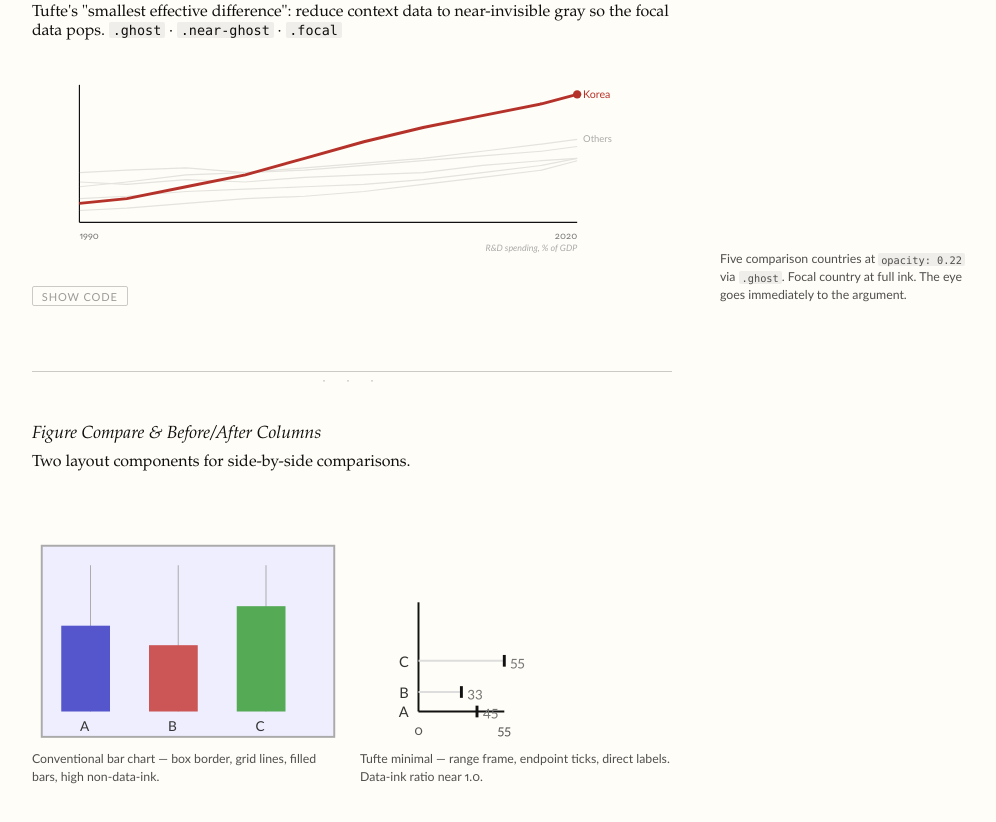
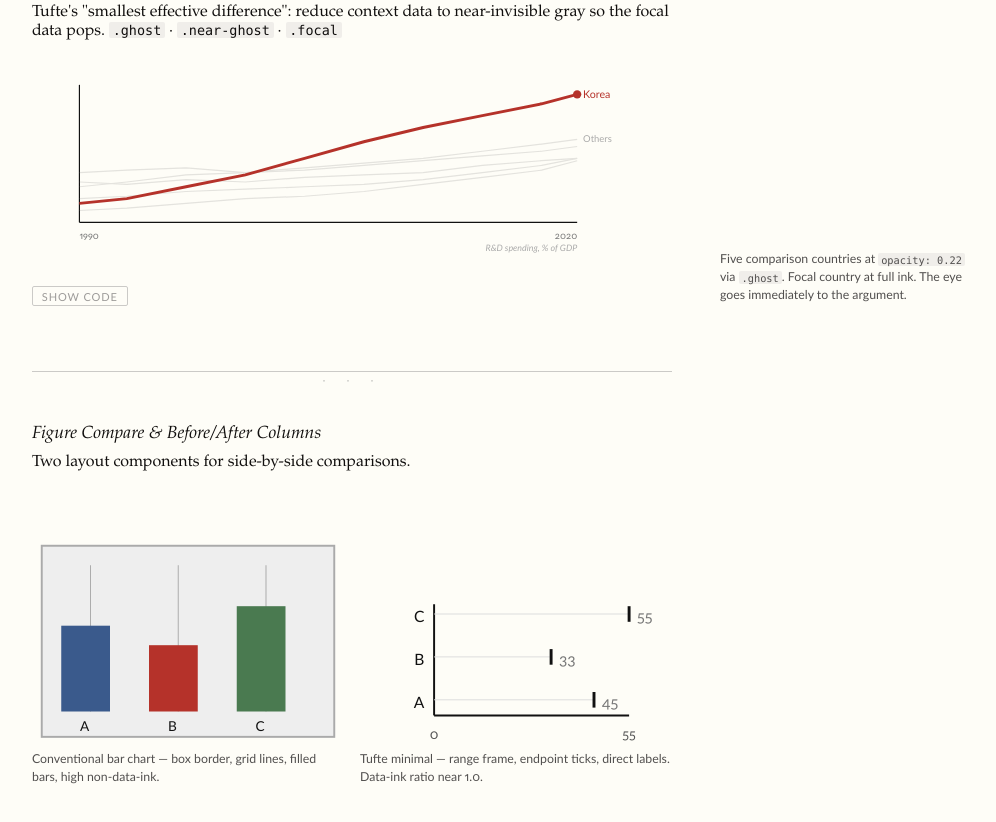
Before and after one commit to andrewxhill/tufte2, a website: page docs/index.html in a window 1280 px wide. Shown: the part 11164-11986 px from the top of the page, without its empty margins (134-1130 px from the left). Drawn offline with Linux system fonts and the light colour scheme; a web font is replaced by a local one.

Commit message:
Fix figure-compare alignment and dark mode colors
- Redesign Tufte minimal chart to use full SVG width (was cramped to ~40%)
- Replace hardcoded hex colors in conventional bar chart with CSS variables
  for proper dark mode adaptation

```diff
--- a/docs/index.html
+++ b/docs/index.html
@@ -1219,36 +1219,43 @@ document.getElementById('themeToggle')
 <div class="figure-compare">
   <figure>
     <svg viewBox="0 0 160 110" style="display:block;width:100%">
-      <rect x="5" y="5" width="150" height="98" fill="#eeeeff" style="stroke:var(--svg-ghost)" stroke-width="1"/>
+      <rect x="5" y="5" width="150" height="98" style="fill:var(--svg-faint);stroke:var(--svg-ghost)" stroke-width="1"/>
       <line x1="30" y1="15" x2="30" y2="90" style="stroke:var(--svg-ghost)" stroke-width="0.5"/>
       <line x1="75" y1="15" x2="75" y2="90" style="stroke:var(--svg-ghost)" stroke-width="0.5"/>
       <line x1="120" y1="15" x2="120" y2="90" style="stroke:var(--svg-ghost)" stroke-width="0.5"/>
-      <rect x="15" y="46" width="25" height="44" fill="#5555cc"/>
-      <rect x="60" y="56" width="25" height="34" fill="#cc5555"/>
-      <rect x="105" y="36" width="25" height="54" fill="#55aa55"/>
-      <text x="27" y="100" text-anchor="middle" font-family="Gill Sans,Calibri,sans-serif" font-size="7" style="fill:var(--svg-dark-rule)">A</text>
-      <text x="72" y="100" text-anchor="middle" font-family="Gill Sans,Calibri,sans-serif" font-size="7" style="fill:var(--svg-dark-rule)">B</text>
-      <text x="117" y="100" text-anchor="middle" font-family="Gill Sans,Calibri,sans-serif" font-size="7" style="fill:var(--svg-dark-rule)">C</text>
+      <rect x="15" y="46" width="25" height="44" style="fill:var(--svg-blue)"/>
+      <rect x="60" y="56" width="25" height="34" style="fill:var(--svg-red)"/>
+      <rect x="105" y="36" width="25" height="54" style="fill:var(--svg-green)"/>
+      <text x="27" y="100" text-anchor="middle" font-family="Gill Sans,Calibri,sans-serif" font-size="7" style="fill:var(--svg-ink)">A</text>
+      <text x="72" y="100" text-anchor="middle" font-family="Gill Sans,Calibri,sans-serif" font-size="7" style="fill:var(--svg-ink)">B</text>
+      <text x="117" y="100" text-anchor="middle" font-family="Gill Sans,Calibri,sans-serif" font-size="7" style="fill:var(--svg-ink)">C</text>
     </svg>
     <figcaption>Conventional bar chart — box border, grid lines, filled bars, high non-data-ink.</figcaption>
   </figure>
   <figure>
     <svg viewBox="0 0 160 110" style="display:block;width:100%">
-      <line x1="30" y1="34" x2="30" y2="90" style="stroke:var(--svg-ink)" stroke-width="1"/>
-      <line x1="30" y1="90" x2="74" y2="90" style="stroke:var(--svg-ink)" stroke-width="1"/>
-      <line x1="30" y1="80" x2="52" y2="80" style="stroke:var(--svg-soft)" stroke-width="1"/>
-      <line x1="30" y1="64" x2="74" y2="64" style="stroke:var(--svg-soft)" stroke-width="1"/>
-      <line x1="60" y1="87" x2="60" y2="93" style="stroke:var(--svg-ink)" stroke-width="1.5"/>
-      <line x1="52" y1="77" x2="52" y2="83" style="stroke:var(--svg-ink)" stroke-width="1.5"/>
-      <line x1="74" y1="61" x2="74" y2="67" style="stroke:var(--svg-ink)" stroke-width="1.5"/>
-      <text x="25" y="93" text-anchor="end" font-family="Gill Sans,Calibri,sans-serif" font-size="7.5" style="fill:var(--svg-dark-rule)">A</text>
-      <text x="25" y="83" text-anchor="end" font-family="Gill Sans,Calibri,sans-serif" font-size="7.5" style="fill:var(--svg-dark-rule)">B</text>
-      <text x="25" y="67" text-anchor="end" font-family="Gill Sans,Calibri,sans-serif" font-size="7.5" style="fill:var(--svg-dark-rule)">C</text>
-      <text x="63" y="93" font-family="Gill Sans,Calibri,sans-serif" font-size="7.5" style="fill:var(--svg-mid)">45</text>
-      <text x="55" y="83" font-family="Gill Sans,Calibri,sans-serif" font-size="7.5" style="fill:var(--svg-mid)">33</text>
-      <text x="77" y="67" font-family="Gill Sans,Calibri,sans-serif" font-size="7.5" style="fill:var(--svg-mid)">55</text>
-      <text x="30" y="102" text-anchor="middle" font-family="Gill Sans,Calibri,sans-serif" font-size="7" style="fill:var(--svg-margin)">0</text>
-      <text x="74" y="102" text-anchor="middle" font-family="Gill Sans,Calibri,sans-serif" font-size="7" style="fill:var(--svg-margin)">55</text>
+      <!-- Range frame: Y-axis spans data rows, X-axis spans data range -->
+      <line x1="38" y1="35" x2="38" y2="92" style="stroke:var(--svg-ink)" stroke-width="1"/>
+      <line x1="38" y1="92" x2="138" y2="92" style="stroke:var(--svg-ink)" stroke-width="1"/>
+      <!-- Leader lines (light) from axis to endpoint tick -->
+      <line x1="38" y1="40" x2="138" y2="40" style="stroke:var(--svg-soft)" stroke-width="0.5"/>
+      <line x1="38" y1="62" x2="98"  y2="62" style="stroke:var(--svg-soft)" stroke-width="0.5"/>
+      <line x1="38" y1="84" x2="120" y2="84" style="stroke:var(--svg-soft)" stroke-width="0.5"/>
+      <!-- Endpoint ticks — the data marks -->
+      <line x1="138" y1="36" x2="138" y2="44" style="stroke:var(--svg-ink)" stroke-width="1.5"/>
+      <line x1="98"  y1="58" x2="98"  y2="66" style="stroke:var(--svg-ink)" stroke-width="1.5"/>
+      <line x1="120" y1="80" x2="120" y2="88" style="stroke:var(--svg-ink)" stroke-width="1.5"/>
+      <!-- Row labels -->
+      <text x="33" y="44"  text-anchor="end" font-family="Gill Sans,Calibri,sans-serif" font-size="8" style="fill:var(--svg-ink)">C</text>
+      <text x="33" y="66"  text-anchor="end" font-family="Gill Sans,Calibri,sans-serif" font-size="8" style="fill:var(--svg-ink)">B</text>
+      <text x="33" y="88"  text-anchor="end" font-family="Gill Sans,Calibri,sans-serif" font-size="8" style="fill:var(--svg-ink)">A</text>
+      <!-- Direct value labels -->
+      <text x="142" y="44"  font-family="Gill Sans,Calibri,sans-serif" font-size="8" style="fill:var(--svg-mid)">55</text>
+      <text x="102" y="66"  font-family="Gill Sans,Calibri,sans-serif" font-size="8" style="fill:var(--svg-mid)">33</text>
+      <text x="124" y="88"  font-family="Gill Sans,Calibri,sans-serif" font-size="8" style="fill:var(--svg-mid)">45</text>
+      <!-- Axis scale -->
+      <text x="38"  y="104" text-anchor="middle" font-family="Gill Sans,Calibri,sans-serif" font-size="7" style="fill:var(--svg-margin)">0</text>
+      <text x="138" y="104" text-anchor="middle" font-family="Gill Sans,Calibri,sans-serif" font-size="7" style="fill:var(--svg-margin)">55</text>
     </svg>
     <figcaption>Tufte minimal — range frame, endpoint ticks, direct labels. Data-ink ratio near 1.0.</figcaption>
   </figure>
```
